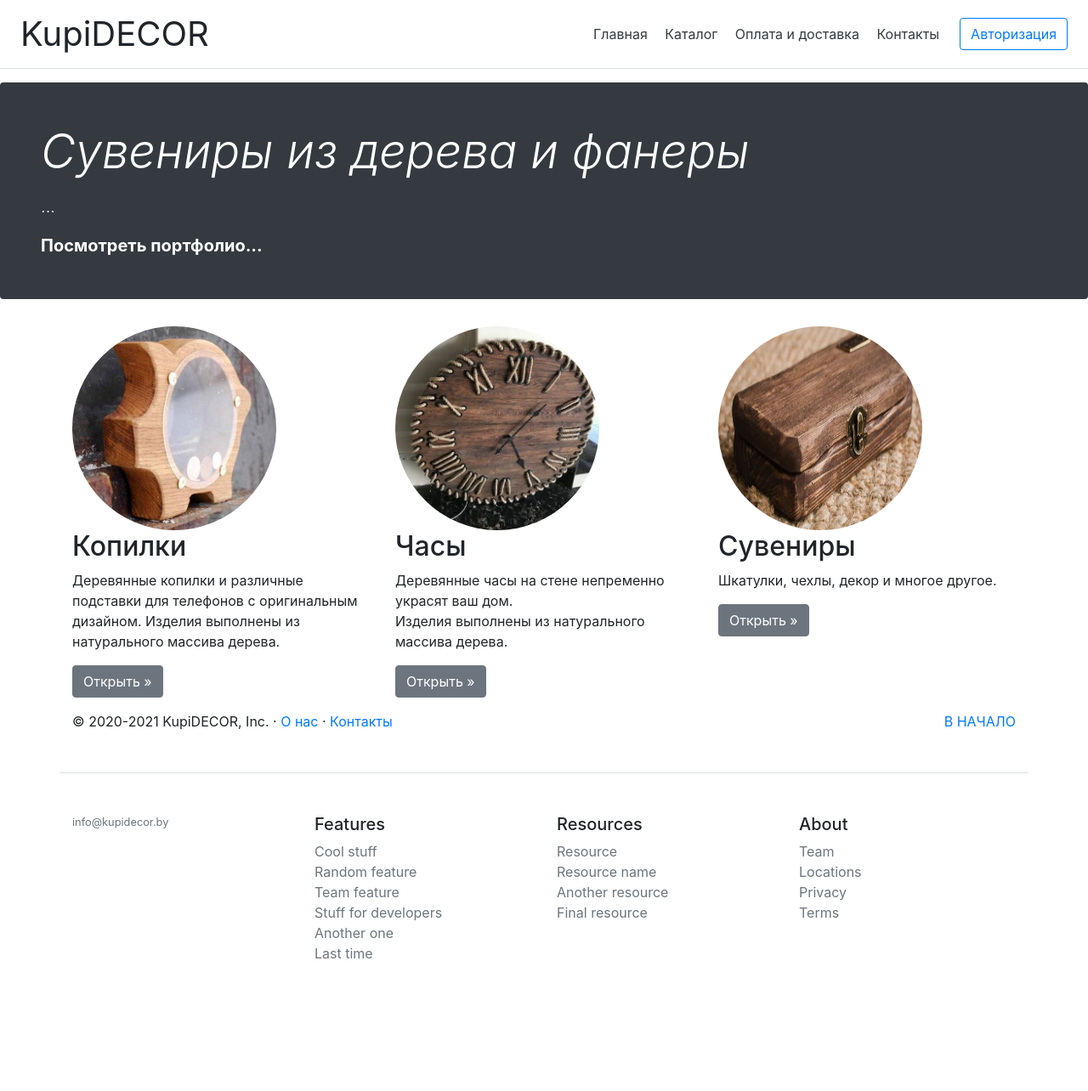
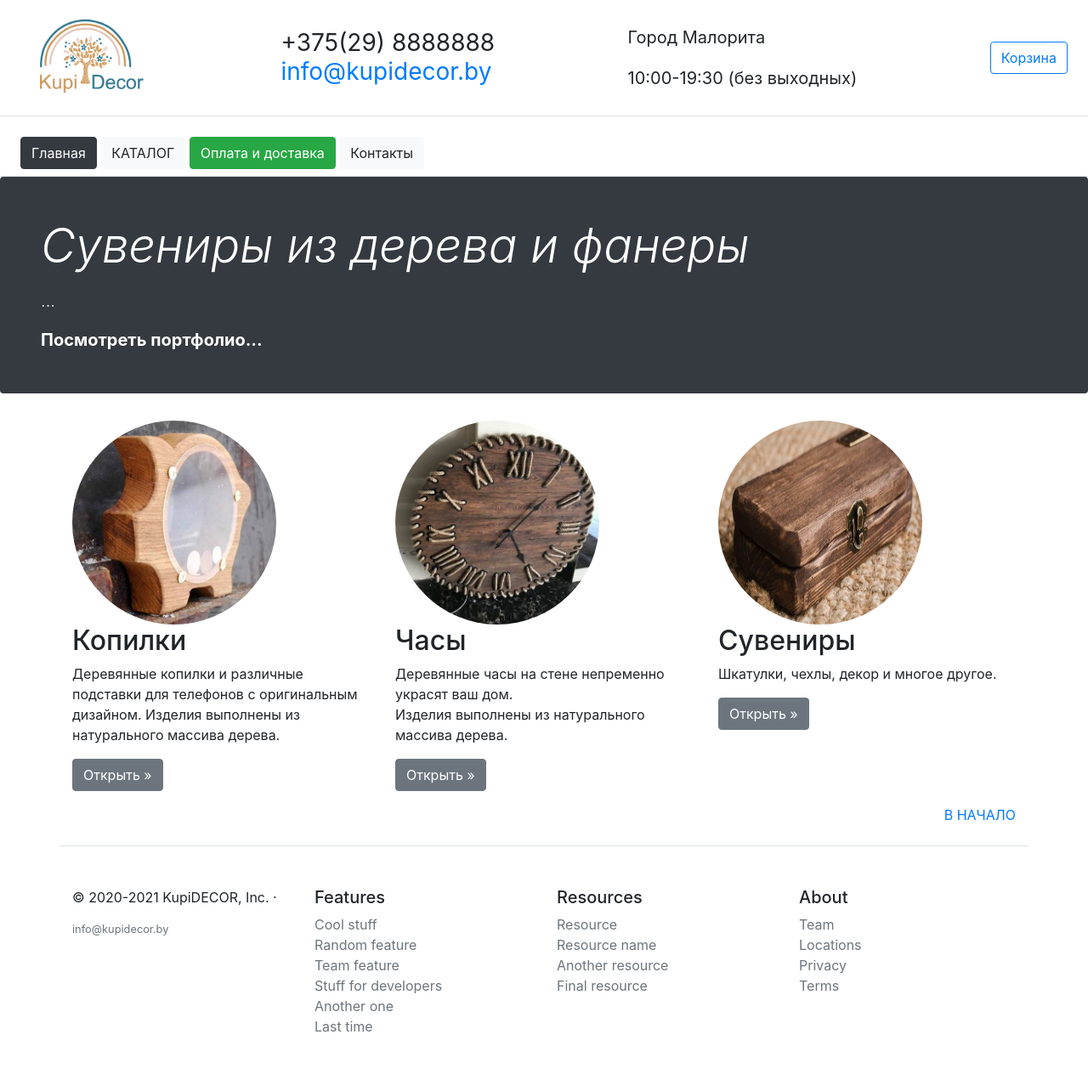
Before and after one commit to stasiukyurys/KupiDecor, a Flask app: page / in a window 1280 px wide. Shown: the whole page at 85% size. Before the commit the page ends 1129 px from the top, so only its background shows below. Run offline with Flask 2, Linux system fonts and the light colour scheme; some libraries are stand-ins or nearby versions.

Commit message:
Главная страница - доработки

```diff
--- a/templates/base.html
+++ b/templates/base.html
@@ -11,14 +11,25 @@
 <body>
 
 <div class="d-flex flex-column flex-md-row align-items-center p-3 px-md-4 mb-3 bg-white border-bottom box-shadow">
-    <h1 class="my-0 mr-md-auto font-weight-normal">KupiDECOR</h1>
+    <img class="my-0 mr-md-auto font-weight-normal" src="static/images/logoKupiDecor.png" width="150">
+    <h3 class="my-0 mr-md-auto font-weight-normal">+375(29) 8888888 <br>
+        <a class="my-0 mr-md-auto font-weight-normal"
+           href="mailto:info@kupidecor.by"
+           title="">info@kupidecor.by</a></h3>
+
+    <h5 class="my-0 mr-md-auto font-weight-normal">Город Малорита <br><br> 10:00-19:30 (без выходных)</h5>
+
+    <a class="btn btn-outline-primary" href="#">Корзина</a>
+</div>
+
+<div class="d-flex flex-column flex-md-row align-items-center p-2 px-md-4 mb-0 bg-white border-bottom box-shadow">
     <nav class="my-2 my-md-0 mr-md-3">
-        <a class="p-2 text-dark" href="#">Главная</a>
-        <a class="p-2 text-dark" href="#">Каталог</a>
-        <a class="p-2 text-dark" href="#">Оплата и доставка</a>
-        <a class="p-2 text-dark" href="#">Контакты</a>
+        <button type="button" class="btn btn-dark">Главная</button>
+        <button type="button" class="btn btn-light">КАТАЛОГ</button>
+        <button type="button" class="btn btn-success">Оплата и доставка</button>
+        <button type="button" class="btn btn-light">Контакты</button>
     </nav>
-    <a class="btn btn-outline-primary" href="#">Авторизация</a>
+
 </div>
 
 
@@ -26,7 +37,8 @@
 <footer class="container pt-4 my-md-5 pt-md-5 border-top">
     <div class="row">
         <div class="col-12 col-md">
-        <small class="d-block mb-3 text-muted">info@kupidecor.by</small>
+            <p>© 2020-2021 KupiDECOR, Inc. · </p>
+            <small class="d-block mb-3 text-muted">info@kupidecor.by</small>
         </div>
 
         <div class="col-6 col-md">
--- a/templates/index.html
+++ b/templates/index.html
@@ -43,6 +43,5 @@
 <!-- FOOTER -->
 <footer class="container">
     <p class="float-right"><a href="#">В НАЧАЛО</a></p>
-    <p>© 2020-2021 KupiDECOR, Inc. · <a href="#">О нас</a> · <a href="#">Контакты</a></p>
 </footer>
 {% endblock %}
```
